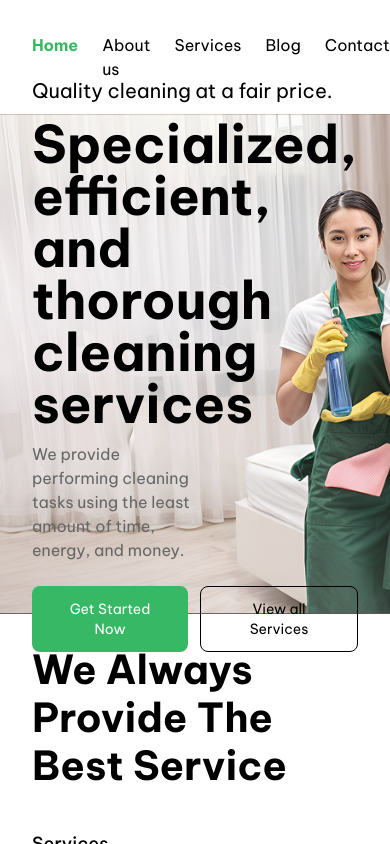
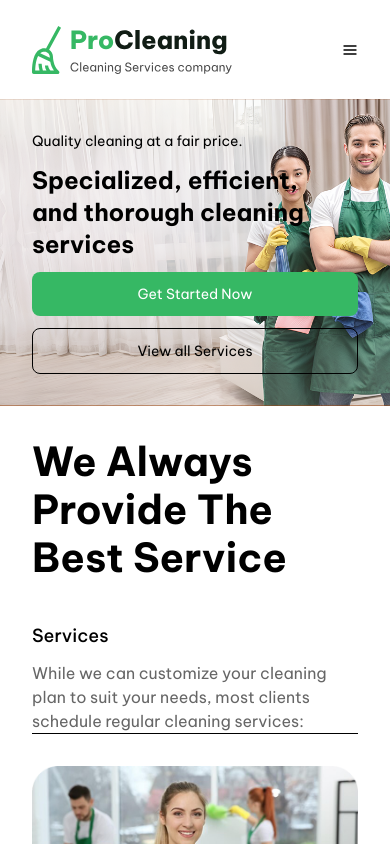
Before and after one commit to tunjiaramide/proclean-landing-page, a Next.js app: page / in a window 390 px wide. Shown: the top 844 px of the page. Built offline with nearby package versions, Linux system fonts and the light colour scheme.

Commit message:
udpated hero and nav

```diff
--- /dev/null
+++ b/components/header/DesktopNav.tsx
@@ -0,0 +1,23 @@
+import Image from "next/image"
+import Link from "next/link"
+
+export default function DesktopNav() {
+  return (
+     <div className="flex justify-between items-center">
+            <h1>
+                <Image src="/Logo.svg" alt="logo" width={204} height={50}/>
+            </h1>
+            <div className="flex space-x-6 justify-between">
+                <Link className="text-[#36B864] font-semibold" href="#">Home</Link>
+                <Link className="hover:text-[#36B864]" href="#">About us</Link>
+                <Link className="hover:text-[#36B864]" href="#">Services</Link>
+                <Link className="hover:text-[#36B864]" href="#">Blog</Link>
+                <Link className="hover:text-[#36B864]" href="#">Contact</Link>
+            </div>
+            <div>
+                <button className="px-8 py-3 border rounded-md bg-[#36B864] text-white text-sm">
+                  <Link href="#">Get a Quote</Link></button>
+            </div>
+    </div>
+  )
+}
--- a/components/header/Header.tsx
+++ b/components/header/Header.tsx
@@ -1,23 +1,15 @@
-import Image from "next/image"
-import Link from "next/link"
+import DesktopNav from "./DesktopNav"
+import MobileNav from "./MobileNav"
 
 export default function Header() {
   return (
-    <nav className="px-8 md:px-24 mx-auto flex justify-between py-6 items-center">
-            <h1>
-                <Image src="/Logo.svg" alt="logo" width={204} height={50}/>
-            </h1>
-            <div className="flex space-x-6 justify-between">
-                <Link className="text-[#36B864] font-semibold" href="#">Home</Link>
-                <Link className="hover:text-[#36B864]" href="#">About us</Link>
-                <Link className="hover:text-[#36B864]" href="#">Services</Link>
-                <Link className="hover:text-[#36B864]" href="#">Blog</Link>
-                <Link className="hover:text-[#36B864]" href="#">Contact</Link>
-            </div>
-            <div>
-                <button className="px-8 py-3 border rounded-md bg-[#36B864] text-white text-sm">
-                  <Link href="#">Get a Quote</Link></button>
-            </div>
+    <nav className="px-8 md:px-24 mx-auto py-6 md:py-6">
+      <div className="hidden md:block">
+          <DesktopNav />
+      </div>
+      <div className="block md:hidden">
+           <MobileNav />
+      </div>
     </nav>
   )
 }
--- /dev/null
+++ b/components/header/MobileNav.tsx
@@ -0,0 +1,36 @@
+'use client';
+
+import React from "react";
+import Image from "next/image"
+import Link from "next/link"
+import { FiMenu } from "react-icons/fi";
+
+export default function MobileNav() {
+
+    const [toggleMenu, setToggleMenu] = React.useState(false);
+  return (
+    <div className="flex justify-between items-center">
+            <h1> <Image src="/Logo.svg" alt="logo" width={204} height={50}/></h1>
+
+            <div>
+                <FiMenu />
+            </div>
+
+           { toggleMenu && (
+                <div>
+                    <div className="flex space-x-6 justify-between">
+                        <Link className="text-[#36B864] font-semibold" href="#">Home</Link>
+                        <Link className="hover:text-[#36B864]" href="#">About us</Link>
+                        <Link className="hover:text-[#36B864]" href="#">Services</Link>
+                        <Link className="hover:text-[#36B864]" href="#">Blog</Link>
+                        <Link className="hover:text-[#36B864]" href="#">Contact</Link>
+                    </div>
+                    <div>
+                        <button className="px-8 py-3 border rounded-md bg-[#36B864] text-white text-sm">
+                        <Link href="#">Get a Quote</Link></button>
+                    </div>
+            </div>
+           )}
+    </div>
+  )
+}
--- a/components/hero/Hero.tsx
+++ b/components/hero/Hero.tsx
@@ -3,13 +3,13 @@ import React from 'react'
 
 export default function Hero() {
   return (
-    <div className="px-8 md:px-24 h-[500px] bg-[url('/hero_image.png')] bg-center bg-cover bg-amber-800 flex flex-col justify-center">
-      <h3 className='text-[20px]'>Quality cleaning at a fair price.</h3>
-      <h1 className='text-[52px] font-bold w-[60%] leading-13 my-3'>Specialized, efficient, and thorough cleaning services</h1>
-      <p className='text-base w-[50%] font-normal mb-6 text-[#666666]'>We provide performing cleaning tasks using the least amount of time, energy, and money.</p>
-      <div className='flex flex-row space-x-3'>
-        <button className="px-8 py-3 rounded-md bg-[#36B864] text-white text-sm"><Link href="#">Get Started Now</Link></button>
-        <button className="px-8 py-3 border rounded-md text-black text-sm"><Link href="#">View all Services</Link></button>
+    <div className="px-8 md:px-24 py-8 md:h-[500px] bg-[url('/hero_image.png')] bg-cover md:bg-cover bg-no-repeat bg-center bg-amber-800 flex flex-col justify-center">
+      <h3 className='text-[14px] md:text-[20px]'>Quality cleaning at a fair price.</h3>
+      <h1 className='text-[24px] md:text-[52px] font-bold w-[90%] md:w-[60%] leading-8 md:leading-13 my-3'>Specialized, efficient, and thorough cleaning services</h1>
+      <p className='hidden md:block text-base md:w-[50%] font-normal mb-6 text-[#666666]'>We provide performing cleaning tasks using the least amount of time, energy, and money.</p>
+      <div className='flex flex-col sm:flex-row sm:space-x-3 space-y-3 sm:space-y-0'>
+        <button className="px-4 py-3 md:px-8 md:py-3 rounded-md bg-[#36B864] text-white text-sm"><Link href="#">Get Started Now</Link></button>
+        <button className="px-4 py-3 md:px-8 md:py-3 border rounded-md text-black text-sm"><Link href="#">View all Services</Link></button>
       </div>
     </div>
   )
```
